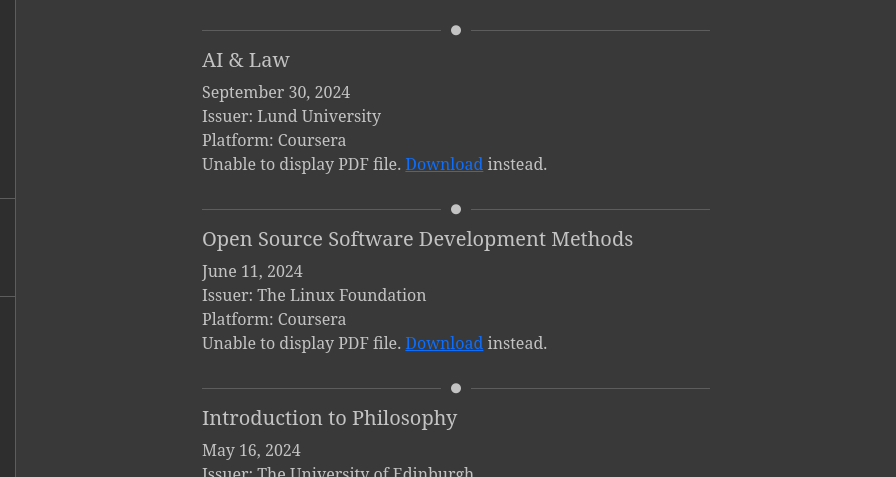
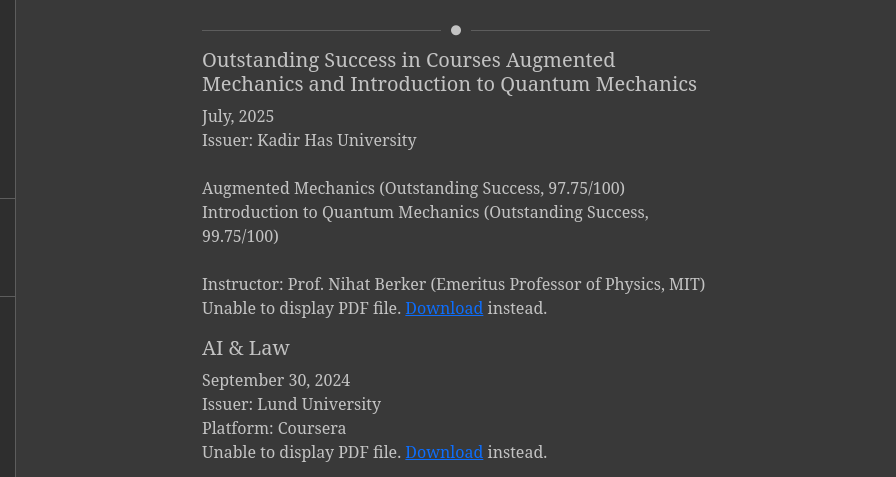
Before and after one commit to cinarcivan/website, a website: page awards-certificates.html in a window 1280 px wide. Shown: the part 245-722 px from the top of the page, 384-1280 px from the left. Drawn offline with nearby package versions, Linux system fonts and the light colour scheme.

Commit message:
docs: add new cert

```diff
--- a/awards-certificates.html
+++ b/awards-certificates.html
@@ -162,6 +162,19 @@
                     <div class="line"></div>
                 </div>
                 <div>
+                    <h5>Outstanding Success in Courses Augmented Mechanics and Introduction to Quantum Mechanics</h5>
+                    <span>July, 2025</span><br>
+                    <span>Issuer: Kadir Has University</span><br><br>
+                    <span>
+                        Augmented Mechanics (Outstanding Success, 97.75/100)<br>
+                        Introduction to Quantum Mechanics (Outstanding Success, 99.75/100)<br><br>
+
+                        Instructor: Prof. Nihat Berker (Emeritus Professor of Physics, MIT)</span>
+                    <object data="/cert/augmented-iqm-outstanding.pdf" type="application/pdf" width="100%" height="700px" class="mb-2 mt-2">
+                        <p>Unable to display PDF file. <a href="/uploads/media/default/0001/01/540cb75550adf33f281f29132dddd14fded85bfc.pdf">Download</a> instead.</p>
+                    </object>
+                </div>
+                <div>
                     <h5>AI &amp; Law</h5>
                     <span>September 30, 2024</span><br>
                     <span>Issuer: Lund University</span><br>
```
Also changed, not shown: 1 other file.
